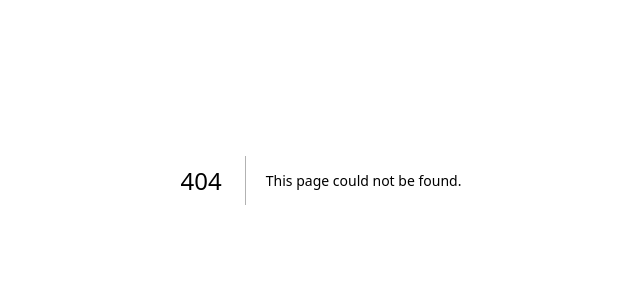
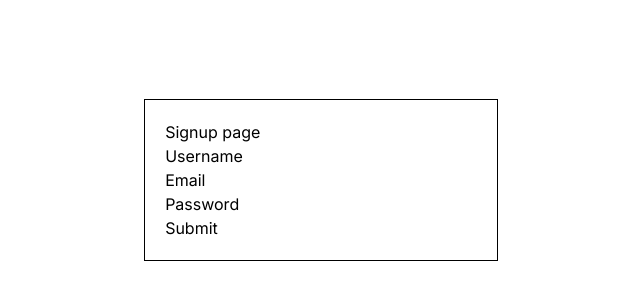
Before and after one commit to itsfarhankhan28/CineBase, a Next.js app: page /signup in a window 1280 px wide. Before the commit this address had no page. Shown: the part 220-520 px from the top of the page, without its empty margins (319-959 px from the left). Built offline with nearby package versions, Linux system fonts and the light colour scheme.

Commit message:
feat(signup): created the signup form

```diff
--- /dev/null
+++ b/src/app/signup/page.jsx
@@ -0,0 +1,71 @@
+/* eslint-disable react-hooks/rules-of-hooks */
+'use client'
+
+import { useState } from "react"
+import axios from 'axios'
+import { useRouter } from "next/navigation"
+
+const page = () => {
+    const router = useRouter()
+    const [user , setUser] = useState({
+        username:"",
+        email:"",
+        password:""
+    })
+
+    const onSignup = async()=>{
+        try{
+            const response = await axios.post('/api/users/signup',user)
+            console.log("Signup successful",response.data)
+            router.push('/login')
+        }catch(err){
+            console.log(err)
+        }
+    }
+
+  return (
+    <>
+    <div className="flex justify-center items-center h-screen">
+        <div className="p-5 border border-black">
+            <h1>Signup page</h1>
+            <form>
+                <div>
+                    <label htmlFor="username">Username</label>
+                    <input
+                    type="text"
+                    name="username"
+                    value={user.username}
+                    onChange={(e)=>setUser({...user,username:e.target.value})}
+                    />
+                </div>
+                <div>
+                    <label htmlFor="email">Email</label>
+                    <input
+                    type="text"
+                    name="email"
+                    value={user.email}
+                    onChange={(e)=>setUser({...user,email:e.target.value})}
+                    />
+                </div>
+                <div>
+                    <label htmlFor="password">Password</label>
+                    <input
+                    type="password"
+                    name="password"
+                    value={user.password}
+                    onChange={(e)=>setUser({...user,password:e.target.value})}
+                    />
+                </div>
+                <div>
+                    <button onClick={onSignup}>
+                        Submit
+                    </button>
+                </div>
+            </form>
+        </div>
+    </div>
+    </>
+  )
+}
+
+export default page
```
